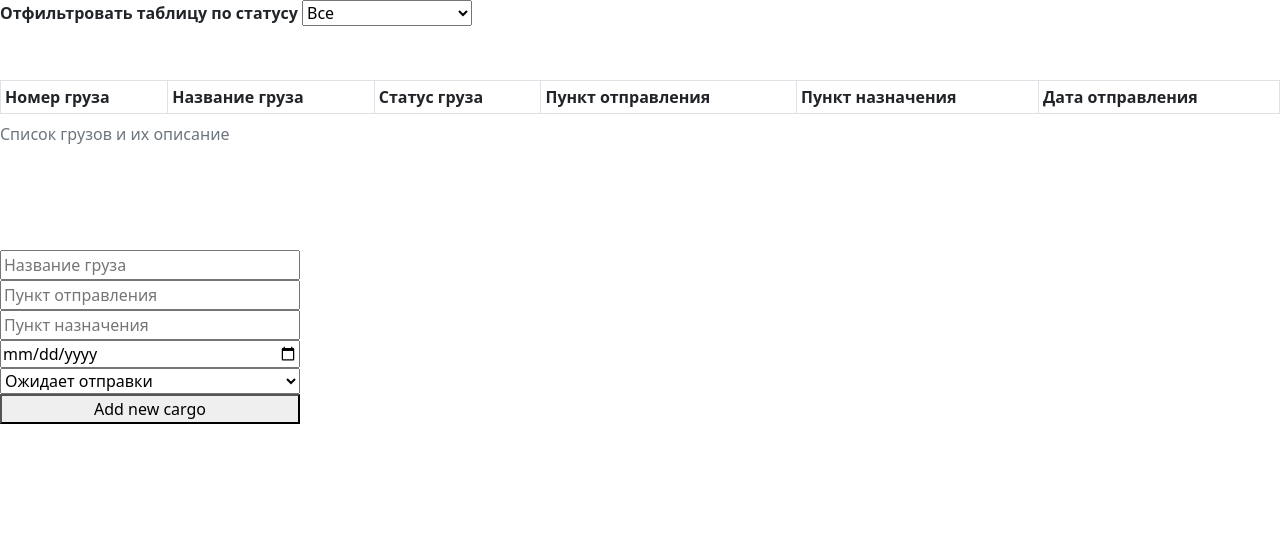
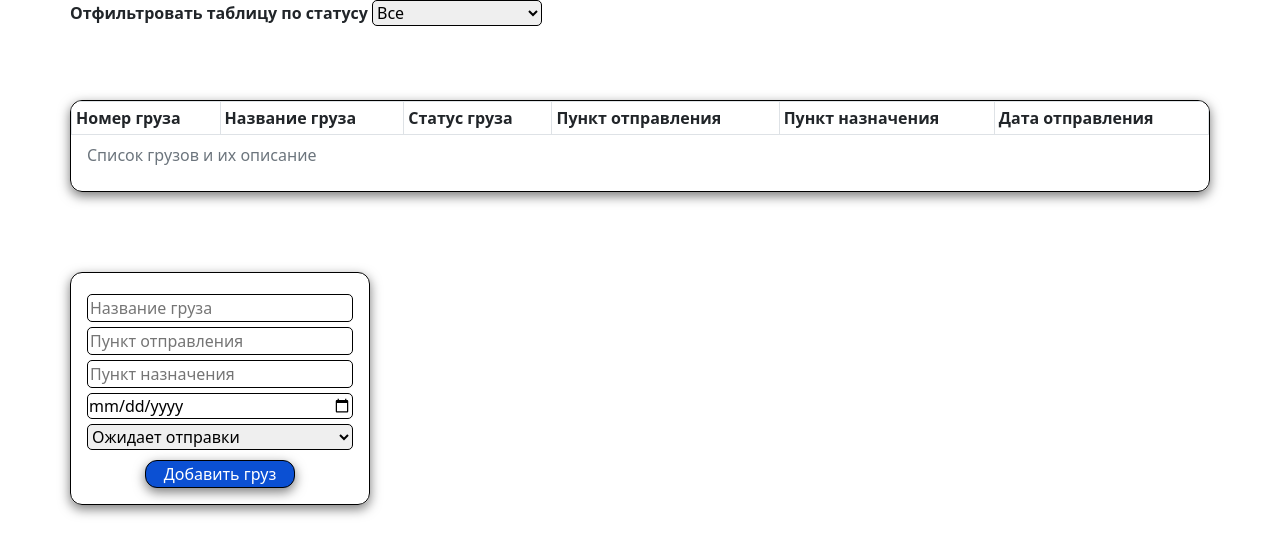
Before and after one commit to ElenaKharsova/cargoDelivery, a plain HTML site: page index.html in a window 1280 px wide. Drawn offline with nearby package versions, Linux system fonts and the light colour scheme.

Commit message:
refactoring: change design

```diff
--- a/index.html
+++ b/index.html
@@ -15,7 +15,7 @@
     <main class="main">
       <div class="filter"></div>
       <label class = "table__error"></label>
-      <div class="table-responsive">
+      <div class="table-responsive table-wrap border-radius__big">
         <table class="cargo-list table table-bordered table-striped table-hover table-sm"></table>
       </div>
       <form class="add-cargo-form"></form>
--- a/src/cargo-form_UI.js
+++ b/src/cargo-form_UI.js
@@ -8,19 +8,19 @@ const citiesOrigin = [
 const citiesDestination = ["Сочи", "Тверь", "Краснодар"];
 
 document.querySelector(".add-cargo-form").innerHTML = `
-<fieldset class="add-cargo-form__wrapper">
+<fieldset class="add-cargo-form__wrapper border-radius__big">
     <label class = "error"></label>
     <input
         id="cargoName"
         type="text"
-        class="add-cargo-form__field"
+        class="add-cargo-form__field border-radius__small"
         placeholder="Название груза"
     />
     <input
         id="cargoOrigin"
         type="text"
         list="originList"
-        class="add-cargo-form__field"
+        class="add-cargo-form__field border-radius__small"
         placeholder="Пункт отправления"
     />
     <datalist id="originList"></datalist>
@@ -28,22 +28,22 @@ document.querySelector(".add-cargo-form").innerHTML = `
         id="cargoDestination"
         type="text"
         list="destinationList"
-        class="add-cargo-form__field"
+        class="add-cargo-form__field border-radius__small"
         placeholder="Пункт назначения"
     />
     <datalist id="destinationList"></datalist>
     <input
         id="cargoDepartureDate"
         type="date"
-        class="add-cargo-form__field"
+        class="add-cargo-form__field border-radius__small"
         placeholder="Дата отправления"
     />
-    <select id = "statuses">
+    <select id = "statuses" class = "border-radius__small">
         <option value="1" class="td-status_yellow" selected>Ожидает отправки</option>
         <option value="2" class="td-status_blue">В пути</option>
         <option value="3" class="td-status_green">Доставлен</option>
     </select>
-    <button class="add-cargo__btn">Add new cargo</button>
+    <button class="add-cargo__btn border-radius__big">Добавить груз</button>
 </fieldset>
 `;
 
--- a/src/filter_UI.js
+++ b/src/filter_UI.js
@@ -1,7 +1,7 @@
 import {status} from "./cargo.js"
 document.querySelector(".filter").innerHTML = `
 <label><b>Отфильтровать таблицу по статусу</b></label>
-<select id = "filter-statuses">
+<select id = "filter-statuses" class = "border-radius__small">
     <option value="0" class="td-status_white">Все</option>
     <option value="1" class="td-status_yellow">Ожидает отправки</option>
     <option value="2" class="td-status_blue">В пути</option>
--- a/src/styles/styles.css
+++ b/src/styles/styles.css
@@ -1,8 +1,53 @@
+:root {
+    --border-style: solid black 1px;
+    --border-radius: 12px;
+}
+
+.main {
+    margin: 0 auto;
+    max-width: 1140px;
+}
+
+.border-radius__big {
+    border: var(--border-style);
+    border-radius: var(--border-radius);
+    box-shadow: 0 4px 12px rgba(0, 0, 0, 0.53);
+}
+
+.border-radius__small {
+    border: var(--border-style);
+    border-radius: 5px;
+}
+
+.table-wrap {
+    overflow: hidden;
+    margin: 20px 0;
+}
+
+caption {
+    padding: 12px 16px;
+}
+
 .add-cargo-form__wrapper{
     display: flex;
     flex-direction: column;
     flex-wrap: wrap;
+    justify-content: center;
+    align-items: center;
     width: 300px;
+    padding: 16px;
+}
+
+.add-cargo-form__wrapper > * {
+    width: 100%;
+    margin-bottom: 5px;
+}
+
+.add-cargo__btn {
+    width: 150px;
+    margin: 5px 0 0 0;
+    background-color: #0B50D3;
+    color: white;
 }
 
 .table-responsive{
@@ -16,12 +61,12 @@
 
 .td-status_blue,
 .cargo-list .td-status_blue{
-    background-color: blue;
+    background-color: #007bff;
 }
 
 .td-status_green,
 .cargo-list .td-status_green{
-    background-color: green;
+    background-color: #4cf09e;
 }
 
 .td-status_white{
```
